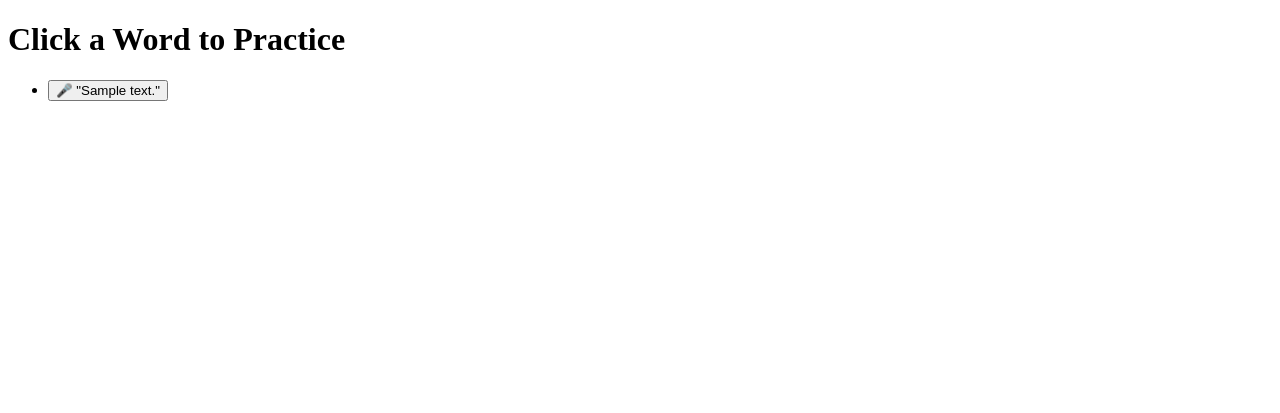
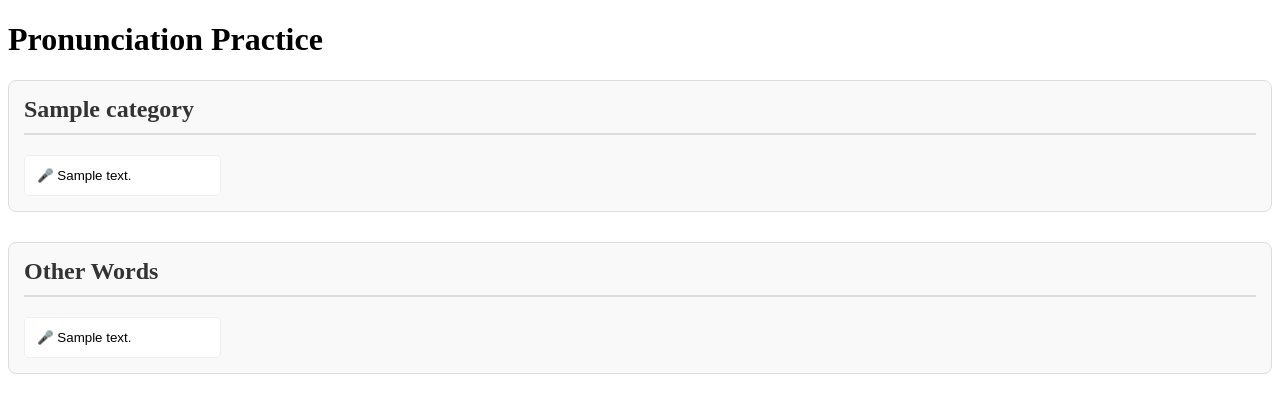
Before and after one commit to LiyaLalichan/speech_tutor, a Django app: template speech_processing/templates/speech_processing/practice.html in a window 1280 px wide. Shown: the top 413 px of the page. Run offline with Django 5.2, Linux system fonts and the light colour scheme; the template is opened without the code that fills it: values that come from a table or form of the project are taken from there, others are empty; tables that the repository leaves empty hold one stand-in row (values such as "Sample post").

Commit message:
Updated speech recognition logic and added new categories

```diff
--- a/speech_processing/models.py
+++ b/speech_processing/models.py
@@ -1,15 +1,31 @@
+# models.py
 from django.db import models
 
-class SpeechRecord(models.Model):
-    text = models.TextField()  # Stores recognized speech
-    created_at = models.DateTimeField(auto_now_add=True)  # Stores timestamp
+class Category(models.Model):
+    name = models.CharField(max_length=100)  # Category name (e.g., "Common Greetings")
+    description = models.TextField(blank=True, null=True)  # Optional description
+    order = models.IntegerField(default=0)  # For controlling display order
 
     def __str__(self):
-        return self.text[:50]  # Show first 50 characters in admin pane
+        return self.name
+
+    class Meta:
+        verbose_name_plural = "Categories"
+        ordering = ['order', 'name']
 
 class ExpectedSpeech(models.Model):
-    text = models.CharField(max_length=255)  # Correct pronunciation text
-    created_at = models.DateTimeField(auto_now_add=True)  # Timestamp
+    text = models.CharField(max_length=255)  # Keeping your existing field
+    category = models.ForeignKey(Category, related_name='words', on_delete=models.CASCADE, null=True, blank=True)
+    created_at = models.DateTimeField(auto_now_add=True)  # Keeping your existing field
+    order = models.IntegerField(default=0)  # For ordering words within a category
 
     def __str__(self):
         return self.text
+
+class SpeechRecord(models.Model):
+    text = models.TextField()  # Keeping your existing field
+    created_at = models.DateTimeField(auto_now_add=True)  # Keeping your existing field
+    expected_speech = models.ForeignKey(ExpectedSpeech, on_delete=models.SET_NULL, null=True, blank=True)
+
+    def __str__(self):
+        return self.text[:50]
--- /dev/null
+++ b/speech_processing/static/css/style.css
@@ -0,0 +1,72 @@
+.correct { color: green; }
+.incorrect { color: red; }
+.button-container {
+    margin-top: 20px;
+}
+.button {
+    padding: 8px 16px;
+    margin-right: 10px;
+    background-color: #4CAF50;
+    color: white;
+    border: none;
+    border-radius: 4px;
+    cursor: pointer;
+}
+.button.clear {
+    background-color: #f44336;
+}
+.button.back {
+    background-color: #2196F3;
+}
+
+/* New styles for categories */
+.category-section {
+    margin-bottom: 30px;
+    border: 1px solid #ddd;
+    border-radius: 8px;
+    padding: 15px;
+    background-color: #f9f9f9;
+}
+
+.category-title {
+    margin-top: 0;
+    color: #333;
+    border-bottom: 2px solid #ddd;
+    padding-bottom: 10px;
+}
+
+.word-grid {
+    display: grid;
+    grid-template-columns: repeat(auto-fill, minmax(180px, 1fr));
+    gap: 10px;
+    margin-top: 15px;
+}
+
+.word-item {
+    background-color: white;
+    border: 1px solid #eee;
+    border-radius: 5px;
+    overflow: hidden;
+}
+
+.word-button {
+    width: 100%;
+    padding: 12px;
+    border: none;
+    background-color: #fff;
+    cursor: pointer;
+    transition: background-color 0.2s;
+    text-align: left;
+}
+
+.word-button:hover {
+    background-color: #f0f7ff;
+}
+
+#results-container {
+    margin-top: 20px;
+    padding: 15px;
+    border: 1px solid #ddd;
+    border-radius: 8px;
+    background-color: #fff;
+}
--- a/speech_processing/templates/speech_processing/practice.html
+++ b/speech_processing/templates/speech_processing/practice.html
@@ -2,54 +2,62 @@
 <html lang="en">
 <head>
     <title>Practice Words</title>
-    <style>
-        .correct { color: green; }
-        .incorrect { color: red; }
-        .button-container {
-            margin-top: 20px;
-        }
-        .button {
-            padding: 8px 16px;
-            margin-right: 10px;
-            background-color: #4CAF50;
-            color: white;
-            border: none;
-            border-radius: 4px;
-            cursor: pointer;
-        }
-        .button.clear {
-            background-color: #f44336;
-        }
-        .button.back {
-            background-color: #2196F3;
-        }
-    </style>
+    {% load static %}
+<!DOCTYPE html>
+<html lang="en">
+<head>
+    <title>Practice Words</title>
+    <link rel="stylesheet" href="{% static 'css/style.css' %}">
 </head>
 <body>
-    <h1>Click a Word to Practice</h1>
+    <h1>Pronunciation Practice</h1>
 
-    {% if words %}
-        <ul id="word-list">
-            {% for word in words %}
-                <li>
-                    <button onclick="startRecognition('{{ word.text }}')">🎤   "{{ word.text }}"</button>
-                </li>
-            {% endfor %}
-        </ul>
-    {% else %}
+    {% if categories %}
+        {% for category in categories %}
+            <div class="category-section">
+                <h2 class="category-title">{{ category.name }}</h2>
+                <div class="word-grid">
+                    {% for word in category.words.all %}
+                        <div class="word-item">
+                            <button class="word-button" onclick="startRecognition('{{ word.text }}')">
+                                🎤 {{ word.text }}
+                            </button>
+                        </div>
+                    {% endfor %}
+                </div>
+            </div>
+        {% endfor %}
+    {% endif %}
+
+    {% if uncategorized_words %}
+        <div class="category-section">
+            <h2 class="category-title">Other Words</h2>
+            <div class="word-grid">
+                {% for word in uncategorized_words %}
+                    <div class="word-item">
+                        <button class="word-button" onclick="startRecognition('{{ word.text }}')">
+                            🎤 {{ word.text }}
+                        </button>
+                    </div>
+                {% endfor %}
+            </div>
+        </div>
+    {% endif %}
+
+    {% if not categories and not uncategorized_words %}
         <p>No words available. Please add words in the database.</p>
     {% endif %}
 
-    <div id="results-container">
+    <div id="results-container" style="display: none;">
         <p id="status"></p>
         <p id="expected"></p>
         <p id="spoken"></p>
-    </div>
-    <audio id="audio-player" controls style="display: none;"></audio>
+        <audio id="audio-player" controls style="display: none;"></audio>
 
-    <div class="button-container" id="action-buttons" style="display: none;">
-        <button class="button clear" onclick="clearResults()">Clear Results</button>
-        <button class="button back" onclick="showWordList()">Go Back to Words</button>
+        <div class="button-container" id="action-buttons">
+            <button class="button clear" onclick="clearResults()">Clear Results</button>
+            <button class="button back" onclick="showWordList()">Go Back to Words</button>
+        </div>
     </div>
 
     <script>
@@ -72,6 +80,12 @@
         function startRecognition(word) {
             // Clear previous results first
             clearResults();
+
+            // Show the results container
+            document.getElementById("results-container").style.display = "block";
+
+            // Scroll to results
+            document.getElementById("results-container").scrollIntoView({ behavior: 'smooth' });
 
             let statusElement = document.getElementById("status");
             statusElement.innerText = "🎤 Listening... Please wait";
@@ -104,16 +118,11 @@
                         audio.style.display = "block";
                         audio.play();
                     }
-
-                    // Show the action buttons after results are displayed
-                    document.getElementById("action-buttons").style.display = "block";
                 })
                 .catch(error => {
                     console.error("Error recognizing speech:", error);
                     statusElement.innerText = "❌ Error processing speech.";
                     statusElement.style.color = "red";
-                    // Show action buttons even if there's an error
-                    document.getElementById("action-buttons").style.display = "block";
                 });
         }
 
@@ -125,18 +134,14 @@
 
             // Hide the audio player
             document.getElementById("audio-player").style.display = "none";
-
-            // Hide the action buttons until new results are available
-            document.getElementById("action-buttons").style.display = "none";
         }
 
         function showWordList() {
-            // Clear the results
-            clearResults();
+            // Hide the results container
+            document.getElementById("results-container").style.display = "none";
 
-            // The word list should already be visible, but you could add
-            // any additional logic here if needed
-            document.getElementById("word-list").scrollIntoView({ behavior: 'smooth' });
+            // Scroll to top
+            window.scrollTo({ top: 0, behavior: 'smooth' });
         }
     </script>
 </body>
--- a/speech_tutor/settings.py
+++ b/speech_tutor/settings.py
@@ -127,7 +127,7 @@ import os
 
 STATIC_URL = '/static/'
 
-STATICFILES_DIRS = [os.path.join(BASE_DIR, 'static')]  # ✅ Tell Django where to look
+STATICFILES_DIRS = [os.path.join(BASE_DIR, 'static'),os.path.join(BASE_DIR, 'speech_processing', 'static'),]  # ✅ Tell Django where to look
 STATIC_ROOT = os.path.join(BASE_DIR, 'staticfiles')  # ✅ Used for collectstatic
 
 
```
Also changed, not shown: speech_processing/management/commands/populate_categories.py (added, +73 -0 lines), speech_processing/views.py (+15 -3 lines), speech_processing/migrations/0003_category_expectedspeech_order_and_more.py (added), 3 other files.
